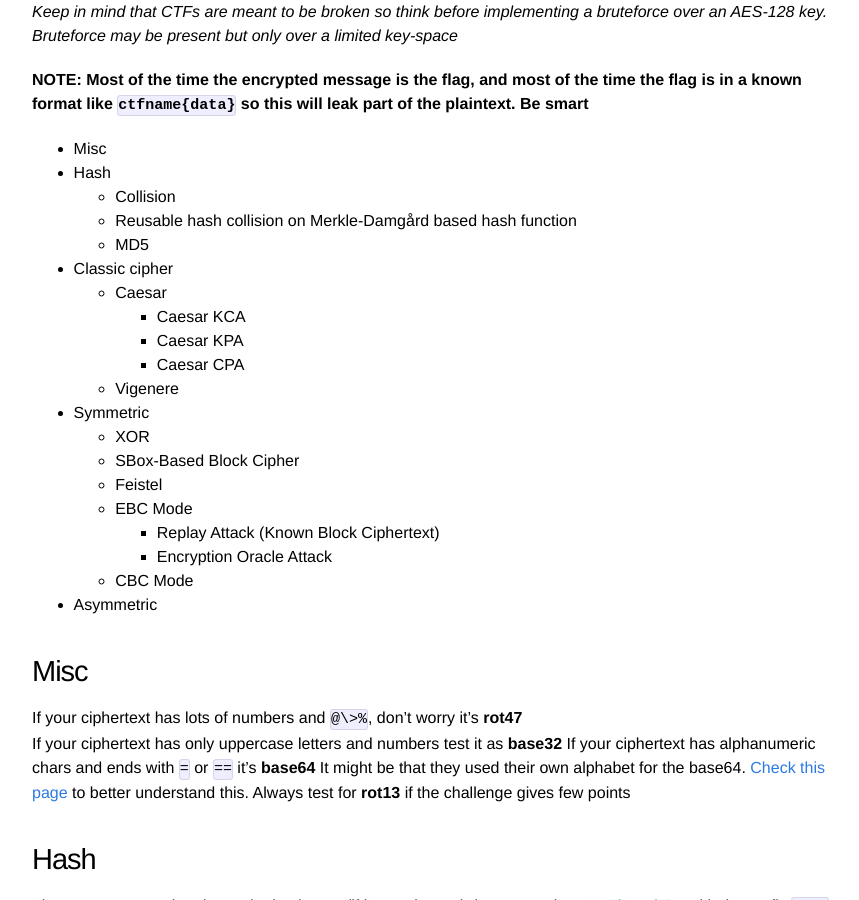
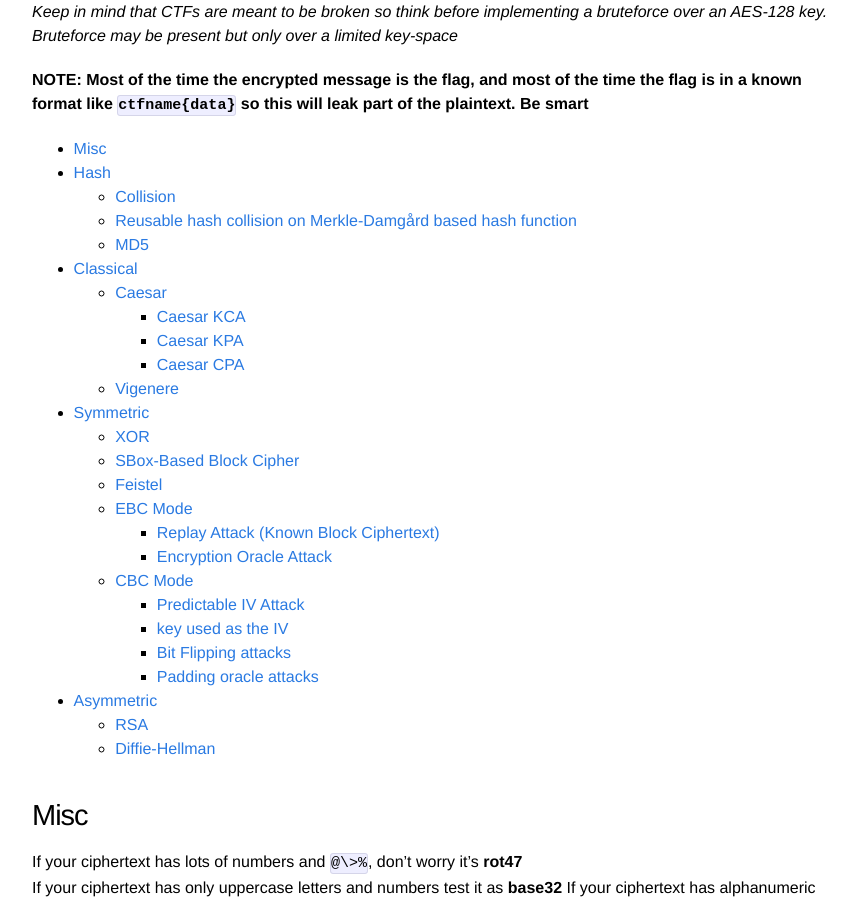
Before and after one commit to PequalsNP-team/pequalsnp-team.github.io, a Jekyll site: the page built from _posts/2016-12-11-crypto-101.md, in a window 1280 px wide and 900 px high, scrolled down 472 px. Shown: the whole window, without its empty margins (208-1067 px from the left). Built offline with Jekyll 4.4.1, drawn with Linux system fonts in a browser that asks for light colours; comment, search, counter and statistics services are not loaded; some of the changed text lies outside the part shown.

Commit message:
Content Index

```diff
--- a/_posts/2016-12-11-crypto-101.md
+++ b/_posts/2016-12-11-crypto-101.md
@@ -20,26 +20,32 @@ Bruteforce may be present but only over a limited key-space*
 **NOTE: Most of the time the encrypted message is the flag, and most of the time the flag is in a known format like `ctfname{data}` so this will leak part of the plaintext. Be smart**
 
 
-- Misc
-- Hash
-  - Collision
-  - Reusable hash collision on Merkle-Damgård based hash function
-  - MD5
-- Classic cipher
-  - Caesar
-    - Caesar KCA
-    - Caesar KPA
-    - Caesar CPA
-  - Vigenere
-- Symmetric
-  - XOR
-  - SBox-Based Block Cipher
-  - Feistel
-  - EBC Mode
-    - Replay Attack (Known Block Ciphertext)
-    - Encryption Oracle Attack
-  - CBC Mode
-- Asymmetric
+- [Misc](#misc)
+- [Hash](#hash)
+  - [Collision](#collision)
+  - [Reusable hash collision on Merkle-Damgård based hash function](#reusable-hash-collision-on-merkle-damgrd-based-hash-function)
+  - [MD5](#md5)
+- [Classical](#classical)
+  - [Caesar](#caesar)
+    - [Caesar KCA](#caesar-kca)
+    - [Caesar KPA](#caesar-kpa)
+    - [Caesar CPA](#caesar-cpa)
+  - [Vigenere](#vigenere)
+- [Symmetric](#symmetric)
+  - [XOR](#xor)
+  - [SBox-Based Block Cipher](#sbox-based-block-cipher)
+  - [Feistel](#feistel)
+  - [EBC Mode](#ebc-mode)
+    - [Replay Attack (Known Block Ciphertext)](#replay-attack-known-block-ciphertext)
+    - [Encryption Oracle Attack](#encryption-oracle-attack)
+  - [CBC Mode](#cbc-mode)
+    - [Predictable IV Attack](#predictable-iv-attack)
+    - [key used as the IV](#key-used-as-the-iv)
+    - [Bit Flipping attacks](#bit-flipping-attacks)
+    - [Padding oracle attacks](#padding-oracle-attacks)
+- [Asymmetric](#asymmetric)
+  - [RSA](#rsa)
+  - [Diffie-Hellman](#diffie-hellman)
 
 
 ### Misc
@@ -100,7 +106,7 @@ See this [SharifCTF 7 Challenge](https://github.com/YoloSw4g/writeups/tree/maste
 
 Some tools for generating MD5 [collision](http://www.mscs.dal.ca/~selinger/md5collision/) ([hashclash](https://marc-stevens.nl/p/hashclash/), [fastcoll](https://www.win.tue.nl/hashclash/), [SAPHIR-Livrables](http://www.crypto-hash.fr/modules/wfdownloads/singlefile.php?cid=13&lid=14)) or [SingleBlock collision (very HOT)](https://marc-stevens.nl/research/md5-1block-collision/).
 
-### Classic cipher
+### Classical
 
 #### Caesar ciper
 
```
Also changed, not shown: other parts of _posts/2016-12-11-crypto-101.md (+1 -1 lines).
